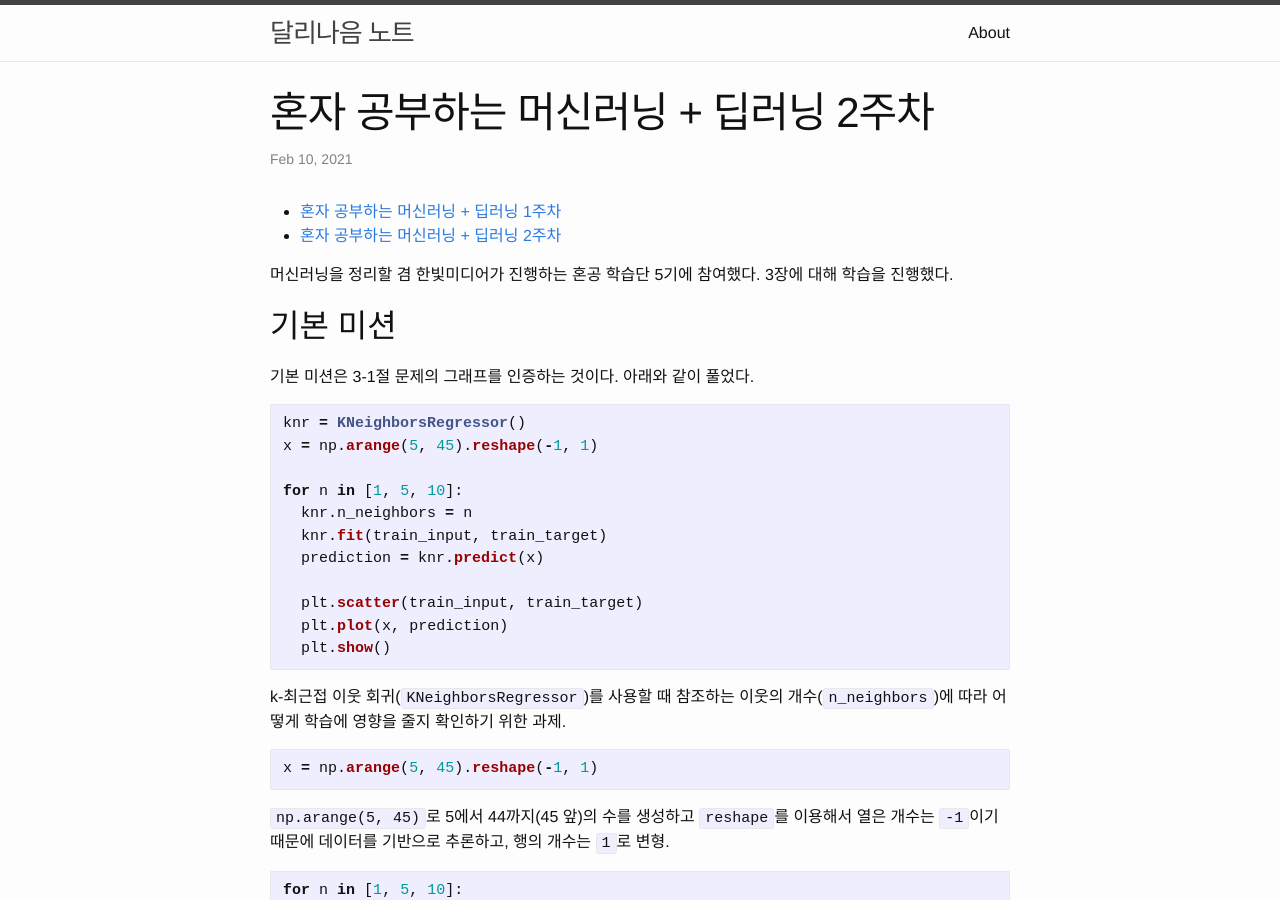
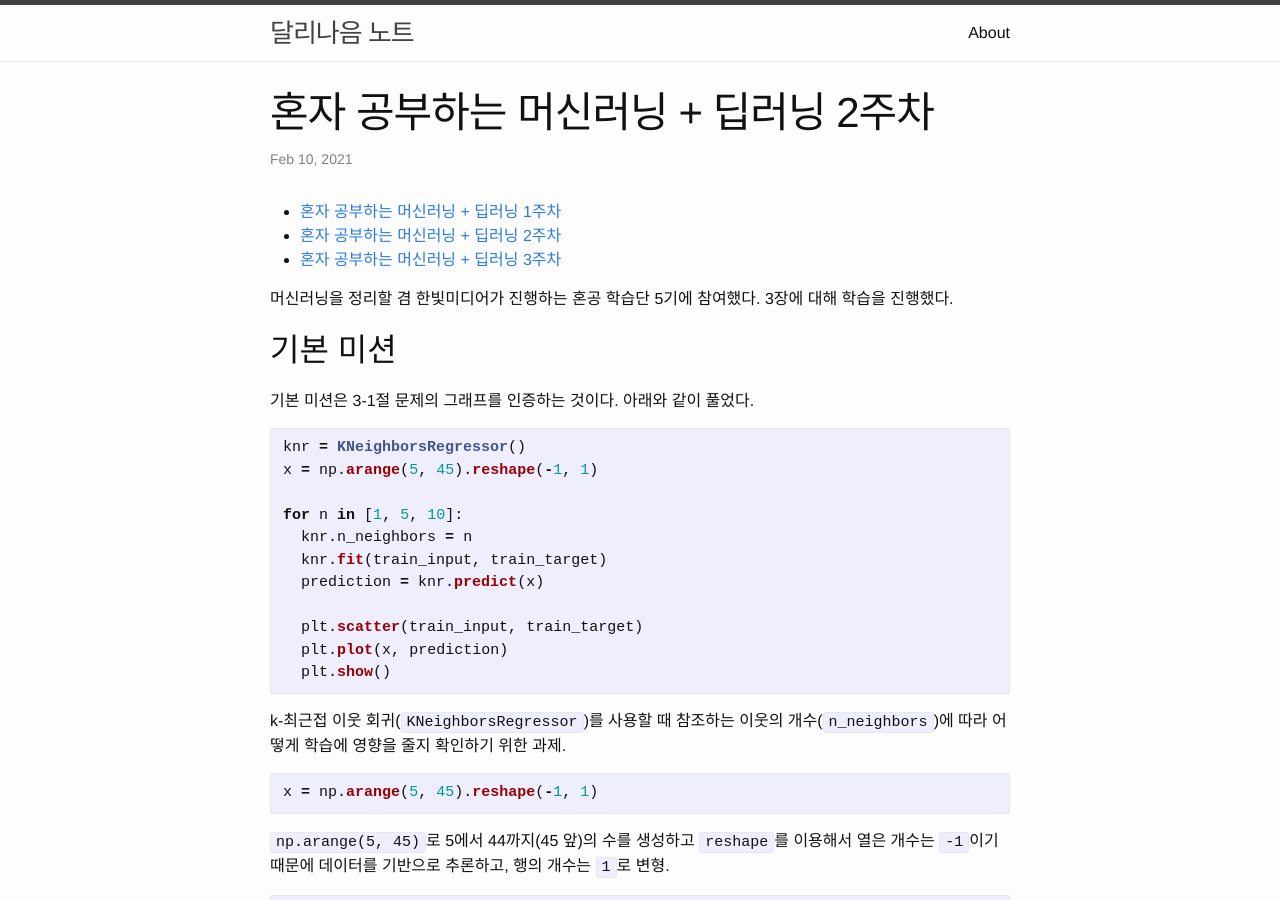
Before and after one commit to dalinaum/dalinaum.github.io, a Jekyll site: the page built from _posts/2021-02-10-hongong-ml-2.markdown, in a window 1280 px wide and 900 px high. Built offline with Jekyll 4.4.1, drawn with Linux system fonts in a browser that asks for light colours.

Commit message:
2주차 시리즈 업데이트.

```diff
--- a/_posts/2021-02-10-hongong-ml-2.markdown
+++ b/_posts/2021-02-10-hongong-ml-2.markdown
@@ -7,6 +7,7 @@ categories: book
 
 * [혼자 공부하는 머신러닝 + 딥러닝 1주차](http://dalinaum.github.io/book/2021/01/28/hongong-ml-1.html)
 * [혼자 공부하는 머신러닝 + 딥러닝 2주차](http://dalinaum.github.io/book/2021/02/10/hongong-ml-2.html)
+* [혼자 공부하는 머신러닝 + 딥러닝 3주차](http://dalinaum.github.io/book/2021/02/11/hongong-ml-3.html)
 
 머신러닝을 정리할 겸 한빛미디어가 진행하는 혼공 학습단 5기에 참여했다. 3장에 대해 학습을 진행했다.
 
```
